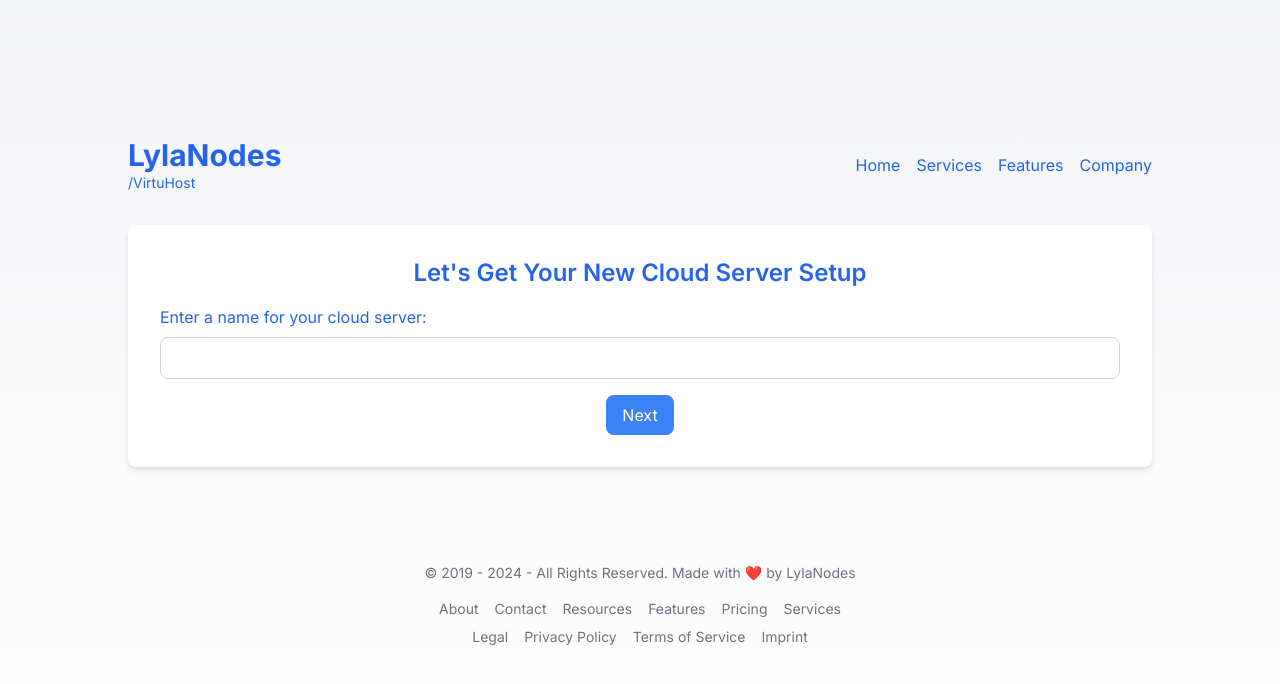
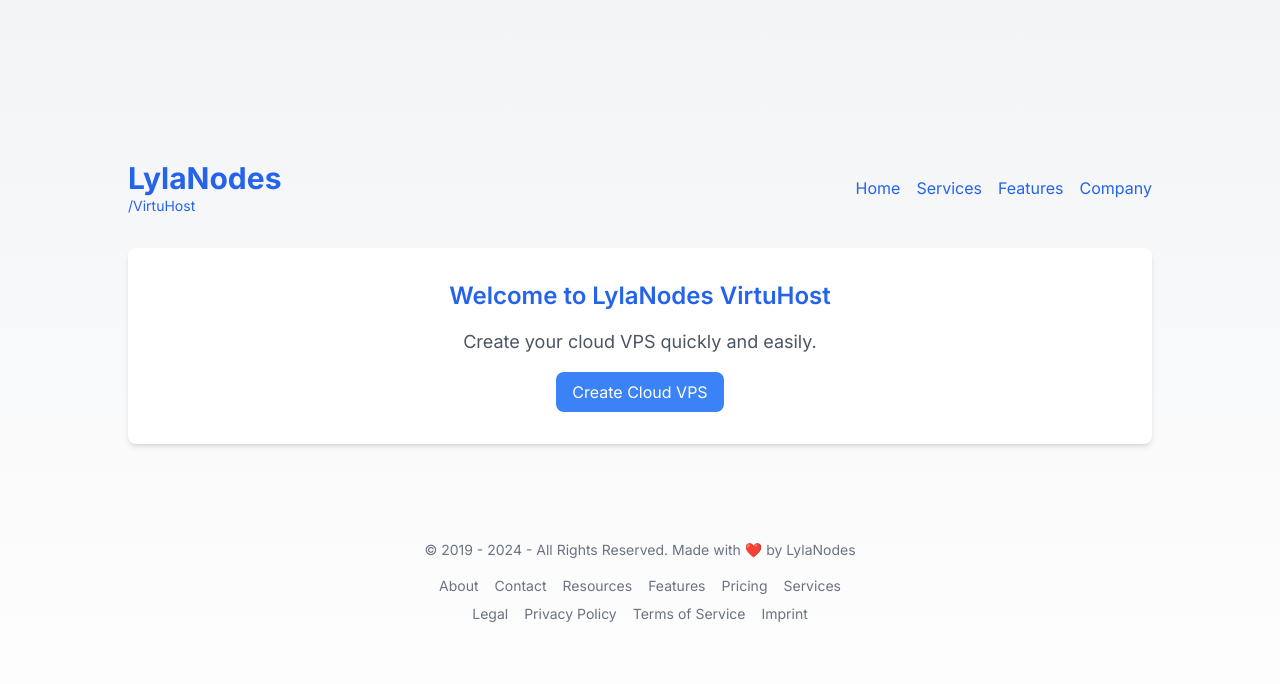
Before and after one commit to vekalmao/vpswebsite, a Next.js app: page / in a window 1280 px wide. Shown: the top 684 px of the page. Built offline with nearby package versions, Linux system fonts and the light colour scheme.

Commit message:
Update page.tsx

```diff
--- a/app/page.tsx
+++ b/app/page.tsx
@@ -1,11 +1,10 @@
-// Add the "use client" directive at the top of the file
 "use client";
 
 import React, { useState } from 'react';
 import Image from 'next/image';
 
 const Home = () => {
-  const [step, setStep] = useState(1);
+  const [step, setStep] = useState(0); // 0 for home page, then steps 1-6 for the setup process
   const [serverName, setServerName] = useState('');
   const [selectedLocation, setSelectedLocation] = useState<string>('');
   const [selectedCpuType, setSelectedCpuType] = useState<string>('');
@@ -78,6 +77,19 @@ const Home = () => {
           </ul>
         </nav>
       </header>
+
+      {step === 0 && (
+        <section className="w-full max-w-5xl bg-white rounded-lg p-8 shadow-md mb-8 text-center">
+          <h2 className="text-2xl font-semibold mb-4 text-blue-600">Welcome to LylaNodes VirtuHost</h2>
+          <p className="text-lg text-gray-600 mb-4">Create your cloud VPS quickly and easily.</p>
+          <button
+            className="bg-blue-500 text-white px-4 py-2 rounded-lg hover:bg-blue-600 transition duration-300"
+            onClick={() => setStep(1)}
+          >
+            Create Cloud VPS
+          </button>
+        </section>
+      )}
 
       {step === 1 && (
         <section className="w-full max-w-5xl bg-white rounded-lg p-8 shadow-md mb-8 text-center">
@@ -203,12 +215,20 @@ const Home = () => {
           <p className="text-lg text-gray-600 mb-4">
             IPv4 Address: <span className="font-semibold">{ipv4Address}</span>
           </p>
-          <p className="text-lg text-gray-600 mb-4">
-            <Image src="/success-icon.png" alt="Success" width={100} height={100} />
-          </p>
+          <Image src="/success-icon.png" alt="Success" width={100} height={100} />
           <button
-            className="bg-blue-500 text-white px-4 py-2 rounded-lg hover:bg-blue-600 transition duration-300"
-            onClick={() => setStep(1)}
+            className="bg-blue-500 text-white px-4 py-2 rounded-lg hover:bg-blue-600 transition duration-300 mt-4"
+            onClick={() => {
+              // Reset all state variables to initial values
+              setServerName('');
+              setSelectedLocation('');
+              setSelectedCpuType('');
+              setSelectedPlan('');
+              setVpsCreated(false);
+              setIpv4Address('');
+              // Go back to the home page
+              setStep(0);
+            }}
           >
             Create Another Cloud VPS
           </button>
```
